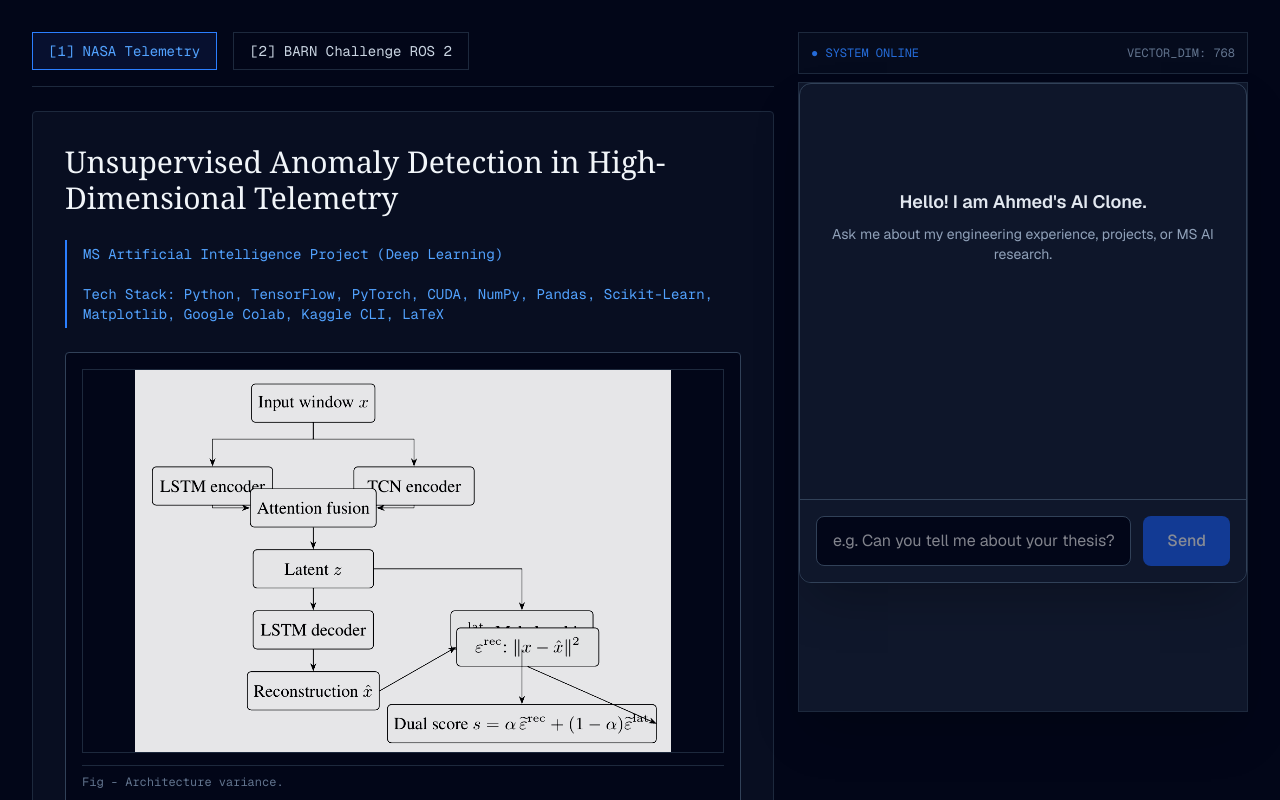
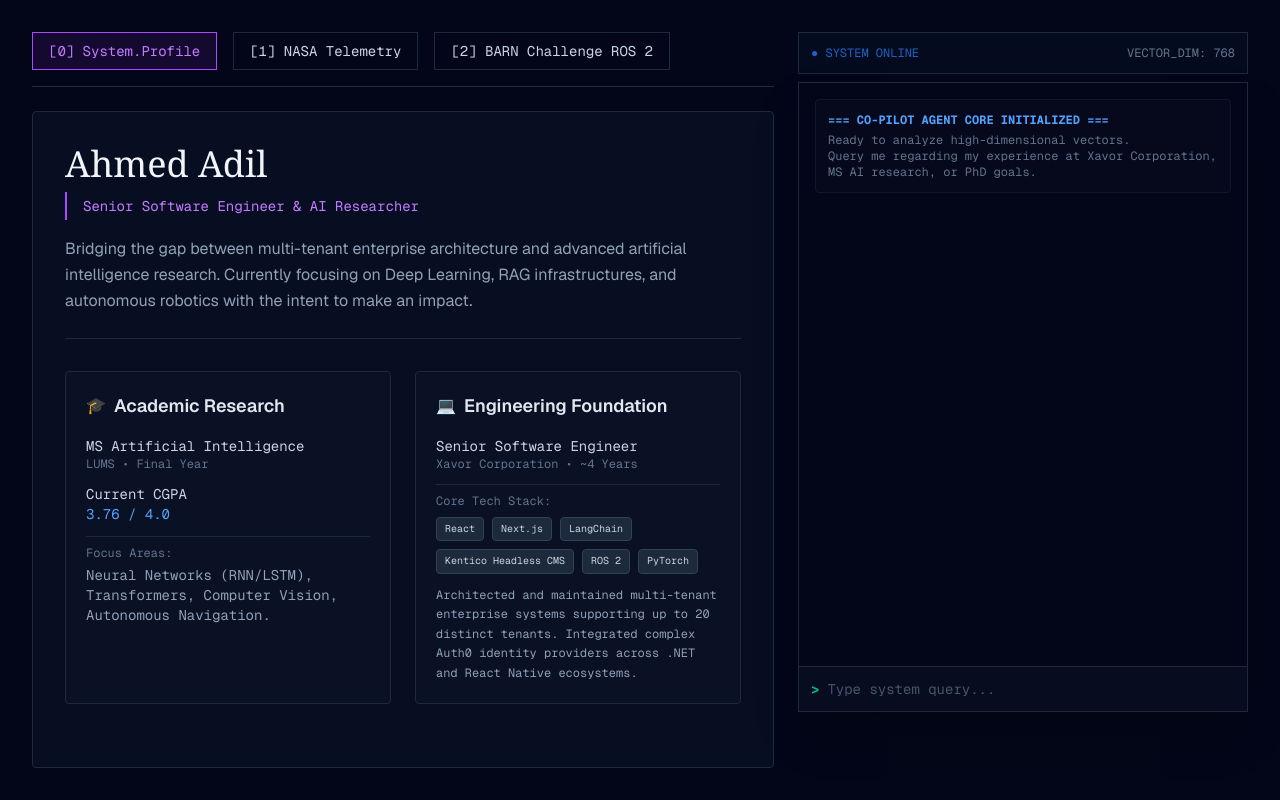
Before and after one commit to adilawan1/Portfolio, a Next.js app: page / in a window 1280 px wide. Shown: the top 800 px of the page. Built offline with nearby package versions, Linux system fonts and the light colour scheme.

Commit message:
Make the portfolio more engaging and improve the UX

```diff
--- a/app/api/chat/route.ts
+++ b/app/api/chat/route.ts
@@ -61,14 +61,19 @@ export async function POST(req: Request) {
       Core Identity & Tone:
       - I am a Senior Software Engineer deeply focused on AI.
       - Transitioning back to academia for my MS AI at LUMS was a rather unusual but necessary move to pivot my career towards advanced research.
-      - I am academically rigorous, currently maintaining a 3.7 GPA.
+      - I am academically rigorous, currently maintaining a 3.76 CGPA.
       - My engineering foundation comes from building multi-tenant enterprise systems at Xavor Corporation.
 
       Instructions:
       Use the following context retrieved from my resume to answer the visitor's question.
       Be highly professional, concise, and conversational. Do not invent information.
+      If anyone wants to know my contact details, use 'ahmed.a018d@gmail.com' as the email and '+923366205950' as personal number.
       Please provide any personal information like contact details, phone number, email and linked in profile exactly as they are in the resume don't add or remove something from yourself.
 
+      CRITICAL LINK FORMATTING Rule:
+      Whenever you mention any link, URL, or social profile (such as LinkedIn, GitHub, or Email), you MUST format it as an explicit Markdown link.
+      Example: Use [LinkedIn](https://linkedin.com/in/yourprofile) instead of raw text.
+      Always ensure the URL starts with http:// or https:// so it is an absolute link.
       Retrieved Resume Context:
       ${contextText}
     `;
--- a/app/page.tsx
+++ b/app/page.tsx
@@ -6,7 +6,7 @@ import Image from "next/image";
 
 export default function PortfolioDashboard() {
   // We track which project the user is currently viewing
-  const [activeProject, setActiveProject] = useState("nasa-telemetry");
+  const [activeProject, setActiveProject] = useState("profile");
 
   return (
     <div className="min-h-screen bg-slate-950 text-slate-300 font-sans p-4 md:p-8 flex flex-col md:flex-row gap-6">
@@ -14,6 +14,12 @@ export default function PortfolioDashboard() {
       <div className="flex-1 flex flex-col gap-6">
         {/* Navigation/Telemetry Header */}
         <header className="border-b border-slate-800 pb-4 flex gap-4">
+          <button
+            onClick={() => setActiveProject("profile")}
+            className={`px-4 py-2 font-mono text-sm border ${activeProject === "profile" ? "border-purple-500 text-purple-400 bg-purple-900/20" : "border-slate-800 hover:border-slate-600"}`}
+          >
+            [0] System.Profile
+          </button>
           <button
             onClick={() => setActiveProject("nasa-telemetry")}
             className={`px-4 py-2 font-mono text-sm border ${activeProject === "nasa-telemetry" ? "border-blue-500 text-blue-400 bg-blue-900/20" : "border-slate-800 hover:border-slate-600"}`}
@@ -30,6 +36,7 @@ export default function PortfolioDashboard() {
 
         {/* Dynamic Project Content Area */}
         <main className="flex-1 bg-slate-900/50 border border-slate-800 p-8 rounded-sm overflow-y-auto">
+          {activeProject === "profile" && <ProfileResume />}
           {activeProject === "nasa-telemetry" && <NasaTelemetryProject />}
           {activeProject === "ros2-barn" && <ROS2Project />}
         </main>
@@ -218,3 +225,100 @@ function ROS2Project() {
     </div>
   );
 }
+
+// --- INTERACTIVE RESUME ---
+
+function ProfileResume() {
+  return (
+    <div className="space-y-8 animate-fadeIn">
+      {/* Header Profile Section */}
+      <div className="border-b border-slate-800 pb-6">
+        <h1 className="text-4xl font-serif text-slate-100 mb-2">Ahmed Adil</h1>
+        <div className="text-sm font-mono text-purple-400 border-l-2 border-purple-500 pl-4 py-1">
+          Senior Software Engineer & AI Researcher
+        </div>
+        <p className="mt-4 text-slate-400 leading-relaxed">
+          Bridging the gap between multi-tenant enterprise architecture and
+          advanced artificial intelligence research. Currently focusing on Deep
+          Learning, RAG infrastructures, and autonomous robotics with the intent
+          to make an impact.
+        </p>
+      </div>
+
+      {/* Grid for Academic and Professional split */}
+      <div className="grid grid-cols-1 md:grid-cols-2 gap-6">
+        {/* Education Block */}
+        <div className="border border-slate-800 bg-slate-900/30 p-5 rounded-sm">
+          <div className="flex items-center gap-2 mb-4">
+            <span className="text-blue-500">🎓</span>
+            <h2 className="text-lg font-semibold text-slate-200">
+              Academic Research
+            </h2>
+          </div>
+          <div className="space-y-3 font-mono text-sm">
+            <div>
+              <div className="text-slate-300">MS Artificial Intelligence</div>
+              <div className="text-slate-500 text-xs">LUMS • Final Year</div>
+            </div>
+            <div>
+              <div className="text-slate-300">Current CGPA</div>
+              <div className="text-blue-400">3.76 / 4.0</div>
+            </div>
+            <div className="pt-2 border-t border-slate-800">
+              <div className="text-slate-500 text-xs mb-1">Focus Areas:</div>
+              <div className="text-slate-400">
+                Neural Networks (RNN/LSTM), Transformers, Computer Vision,
+                Autonomous Navigation.
+              </div>
+            </div>
+          </div>
+        </div>
+
+        {/* Experience Block */}
+        <div className="border border-slate-800 bg-slate-900/30 p-5 rounded-sm">
+          <div className="flex items-center gap-2 mb-4">
+            <span className="text-emerald-500">💻</span>
+            <h2 className="text-lg font-semibold text-slate-200">
+              Engineering Foundation
+            </h2>
+          </div>
+          <div className="space-y-3 font-mono text-sm">
+            <div>
+              <div className="text-slate-300">Senior Software Engineer</div>
+              <div className="text-slate-500 text-xs">
+                Xavor Corporation • ~4 Years
+              </div>
+            </div>
+            <div className="pt-2 border-t border-slate-800">
+              <div className="text-slate-500 text-xs mb-1">
+                Core Tech Stack:
+              </div>
+              <div className="flex flex-wrap gap-2 mt-2">
+                {[
+                  "React",
+                  "Next.js",
+                  "LangChain",
+                  "Kentico Headless CMS",
+                  "ROS 2",
+                  "PyTorch",
+                ].map((tech) => (
+                  <span
+                    key={tech}
+                    className="px-2 py-1 bg-slate-800 text-slate-300 text-[10px] rounded-sm border border-slate-700"
+                  >
+                    {tech}
+                  </span>
+                ))}
+              </div>
+            </div>
+            <div className="text-slate-400 text-xs leading-relaxed mt-2">
+              Architected and maintained multi-tenant enterprise systems
+              supporting up to 20 distinct tenants. Integrated complex Auth0
+              identity providers across .NET and React Native ecosystems.
+            </div>
+          </div>
+        </div>
+      </div>
+    </div>
+  );
+}
--- a/components/ChatBox.tsx
+++ b/components/ChatBox.tsx
@@ -2,10 +2,10 @@
 
 import { useChat } from "@ai-sdk/react";
 import { DefaultChatTransport } from "ai";
-import { useState } from "react";
+import { useState, useRef, useEffect } from "react";
+import ReactMarkdown from "react-markdown";
 
 export default function ChatBox() {
-  // 1. Use the v4 'sendMessage' method
   const { messages, sendMessage, status } = useChat({
     transport: new DefaultChatTransport({
       api: "/api/chat",
@@ -13,12 +13,27 @@ export default function ChatBox() {
   });
 
   const [input, setInput] = useState("");
+  const scrollRef = useRef<HTMLDivElement>(null);
+  const inputRef = useRef<HTMLInputElement>(null); // NEW: Reference for the input box
+
+  // Auto-scroll to bottom
+  useEffect(() => {
+    if (scrollRef.current) {
+      scrollRef.current.scrollTop = scrollRef.current.scrollHeight;
+    }
+  }, [messages]);
+
+  // NEW: Force focus back to input when streaming finishes
+  useEffect(() => {
+    if (status === "ready" && inputRef.current) {
+      inputRef.current.focus();
+    }
+  }, [status]);
 
   const handleFormSubmit = (e: React.FormEvent) => {
     e.preventDefault();
     if (!input.trim()) return;
 
-    // 2. Send the message using the v4 syntax
     sendMessage({ text: input });
     setInput("");
   };
@@ -26,66 +41,98 @@ export default function ChatBox() {
   const isLoading = status === "submitted" || status === "streaming";
 
   return (
-    <div className="flex flex-col w-full max-w-2xl h-125 border border-slate-700 rounded-xl overflow-hidden bg-slate-900/50 shadow-2xl">
-      {/* Messages Display Area */}
-      <div className="flex-1 overflow-y-auto p-6 space-y-4">
+    <div className="flex flex-col h-full w-full bg-slate-950 text-slate-300 font-mono text-sm select-none border-none">
+      {/* TERMINAL DISPLAY PANEL */}
+      <div
+        ref={scrollRef}
+        className="flex-1 p-4 overflow-y-auto space-y-4 scrollbar-thin scrollbar-thumb-slate-800 scrollbar-track-transparent"
+      >
         {messages.length === 0 && (
-          <div className="text-slate-400 text-center mt-20">
-            <p className="text-lg font-semibold text-slate-200">
-              Hello! I am Ahmed's AI Clone.
+          <div className="text-slate-500 text-xs border border-slate-900 p-3 bg-slate-900/20 rounded-sm">
+            <p className="text-blue-400 font-bold mb-1">
+              === CO-PILOT AGENT CORE INITIALIZED ===
             </p>
-            <p className="mt-2 text-sm">
-              Ask me about my engineering experience, projects, or MS AI
-              research.
+            <p>Ready to analyze high-dimensional vectors.</p>
+            <p>
+              Query me regarding my experience at Xavor Corporation, MS AI
+              research, or PhD goals.
             </p>
           </div>
         )}
-        {messages.map((m) => (
+
+        {/* MESSAGES LOOP */}
+        {messages.map((m, index) => (
           <div
-            className={`max-w-[90%] p-3 border-l-2 ${
+            key={m.id || index}
+            className={`p-3 border-l-2 animate-fadeIn ${
               m.role === "user"
-                ? "bg-slate-800/50 border-slate-400 text-slate-200 self-end text-right"
-                : "bg-blue-900/10 border-blue-500 text-blue-100 self-start"
+                ? "bg-slate-900/40 border-slate-500 text-slate-200"
+                : "bg-blue-950/10 border-blue-500 text-blue-300"
             }`}
           >
-            <span className="font-mono text-[10px] tracking-wider uppercase mb-1 block opacity-50">
-              {m.role === "user" ? "visitor@local:~$" : "system_agent@rag:~$"}
+            {/* Terminal Prompt Header */}
+            <div className="flex justify-between items-center mb-1 opacity-40 text-[10px] tracking-wider uppercase select-none">
+              <span>
+                {m.role === "user" ? "guest@portfolio:~$" : "ahmed_bot@rag:~$"}
               </span>
-            <p className="text-sm whitespace-pre-wrap font-mono leading-relaxed">
+              <span>
+                {new Date().toLocaleTimeString([], {
+                  hour: "2-digit",
+                  minute: "2-digit",
+                  second: "2-digit",
+                })}
+              </span>
+            </div>
+
+            {/* Message Body with Clickable Link Support */}
+            <div className="whitespace-pre-wrap leading-relaxed text-sm selection:bg-blue-500/30 font-mono [&_a]:text-blue-400 [&_a]:underline [&_a]:hover:text-blue-300 [&_a]:cursor-pointer">
+              <ReactMarkdown
+                components={{
+                  a: ({ node, ...props }) => (
+                    <a
+                      {...props}
+                      target="_blank"
+                      rel="noopener noreferrer"
+                      onClick={(e) => e.stopPropagation()} // Prevents event bubbling
+                    />
+                  ),
+                }}
+              >
                 {m.parts?.map((p: any) => p.text).join("")}
-            </p>
+              </ReactMarkdown>
+            </div>
           </div>
         ))}
-        {isLoading && (
-          <div className="text-slate-500 text-sm p-2 animate-pulse">
-            Retrieving context...
+
+        {isLoading && messages[messages.length - 1]?.role === "user" && (
+          <div className="text-blue-500 text-xs animate-pulse flex items-center gap-1 pl-1">
+            <span>▋</span> <span>Executing retrieval sequence...</span>
           </div>
         )}
       </div>
 
-      {/* Input Form */}
+      {/* TERMINAL INPUT PROMPT */}
       <form
         onSubmit={handleFormSubmit}
-        className="p-4 border-t border-slate-700 bg-slate-900"
+        className="border-t border-slate-800 bg-slate-900/40 p-3 flex items-center gap-2"
       >
-        <div className="flex gap-3">
+        <span className="text-emerald-500 font-bold shrink-0">&gt;</span>
         <input
+          ref={inputRef} // Hooked up the ref
           value={input}
           onChange={(e) => setInput(e.target.value)}
-            placeholder="e.g. Can you tell me about your thesis?"
-            className="flex-1 bg-slate-950 border border-slate-700 rounded-lg px-4 py-3 text-white focus:outline-none focus:ring-2 focus:ring-blue-500 transition-all"
-            disabled={status !== "ready" && status !== "error"}
+          placeholder={
+            isLoading ? "Streaming response..." : "Type system query..."
+          }
+          // REMOVED the disabled attribute here so it never loses focus!
+          className="flex-1 bg-transparent text-slate-200 placeholder-slate-600 focus:outline-none font-mono text-sm"
+          autoFocus // Grabs focus on initial page load
         />
         <button
           type="submit"
-            disabled={
-              (status !== "ready" && status !== "error") || !input.trim()
-            }
-            className="bg-blue-600 hover:bg-blue-500 disabled:opacity-50 text-white px-6 py-3 rounded-lg font-medium transition-colors"
-          >
-            Send
-          </button>
-        </div>
+          disabled={status !== "ready" && status !== "error"}
+          className="hidden" // Hiding the button to keep the terminal vibe pure, Enter key works!
+        />
       </form>
     </div>
   );
--- a/package.json
+++ b/package.json
@@ -18,6 +18,7 @@
     "next": "16.2.6",
     "react": "19.2.4",
     "react-dom": "19.2.4",
+    "react-markdown": "^10.1.0",
     "unpdf": "^1.6.2"
   },
   "devDependencies": {
```
Also changed, not shown: 1 other file (tests, documents, lock files or other folders). Lines whose indentation alone changed are shown as unchanged.
